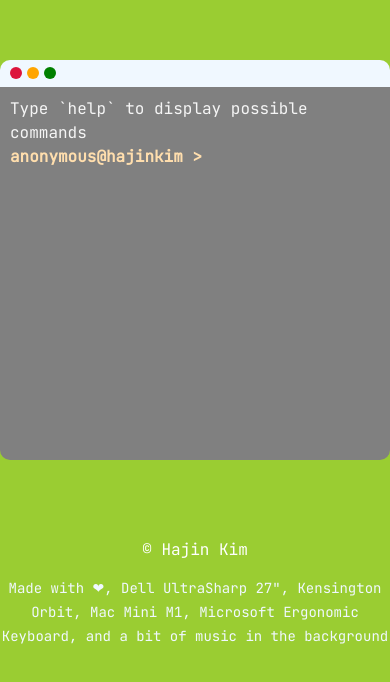
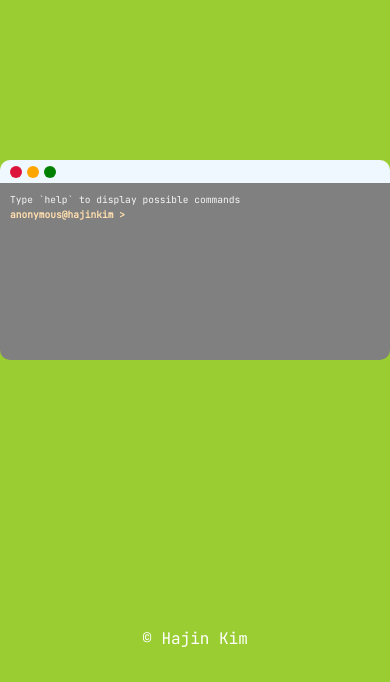
Before and after one commit to hajineats/hajineats.github.io, a React (Create React App) app: page / in a window 390 px wide. Shown: the part 162-844 px from the top of the page. Built offline with nearby package versions, Linux system fonts and the light colour scheme.

Commit message:
made small terminal responsive (hide 'made with love' for mobile too)

```diff
--- a/src/components/bottominfo/BottomInfo.js
+++ b/src/components/bottominfo/BottomInfo.js
@@ -1,4 +1,5 @@
 import styled from "styled-components";
+import { phoneWidth } from "../../utils/constants";
 const BottomDrop = styled.div`
   //  set document as parent
   position: absolute;
@@ -15,6 +16,9 @@ const Details = styled.h1`
 const SubDetails = styled.p`
   color: aliceblue;
   font-size: 14px;
+  @media (max-width: ${phoneWidth}px) {
+    display: none;
+  }
 `;
 export default function BottomInfo() {
   return (
--- a/src/components/terminal/Terminal.js
+++ b/src/components/terminal/Terminal.js
@@ -1,6 +1,7 @@
 import styled from "styled-components";
 import TerminalStatusBar from "./TerminalStatusBar";
 import TerminalMainScreen from "./TerminalMainScreen";
+import { phoneWidth } from "../../utils/constants";
 const Window = styled.div`
   width: 800px;
   height: 600px;
@@ -8,8 +9,8 @@ const Window = styled.div`
   position: relative;
   display: flex;
   flex-direction: column;
-  @media (max-width: 400px) {
-    height: 400px;
+  @media (max-width: ${phoneWidth}px) {
+    height: 200px;
   }
 `;
 export default function Terminal() {
--- a/src/components/terminal/TerminalMainScreen.js
+++ b/src/components/terminal/TerminalMainScreen.js
@@ -1,5 +1,5 @@
 import styled from "styled-components";
-import { terminalFontSize } from "../../utils/fontsize";
+import { terminalFontSize, phoneWidth } from "../../utils/constants";
 import { useState, useEffect } from "react";
 import { fileArray } from "../../utils/terminalfilesystem/filesystem";
 import {
@@ -21,6 +21,10 @@ const WindowContent = styled.div`
   font-size: ${terminalFontSize}px;
   white-space: pre-wrap;
   overflow-y: scroll;
+  @media (max-width: ${phoneWidth}px) {
+    font-size: ${terminalFontSize * 0.6}px;
+    line-height: 1.5em;
+  }
 `;
 export default function TerminalMainScreen() {
   const [history, setHistory] = useState([]);
--- a/src/utils/fontsize.js
+++ b/src/utils/constants.js
@@ -1 +1,2 @@
 export const terminalFontSize = 16;
+export const phoneWidth = 400;
```
